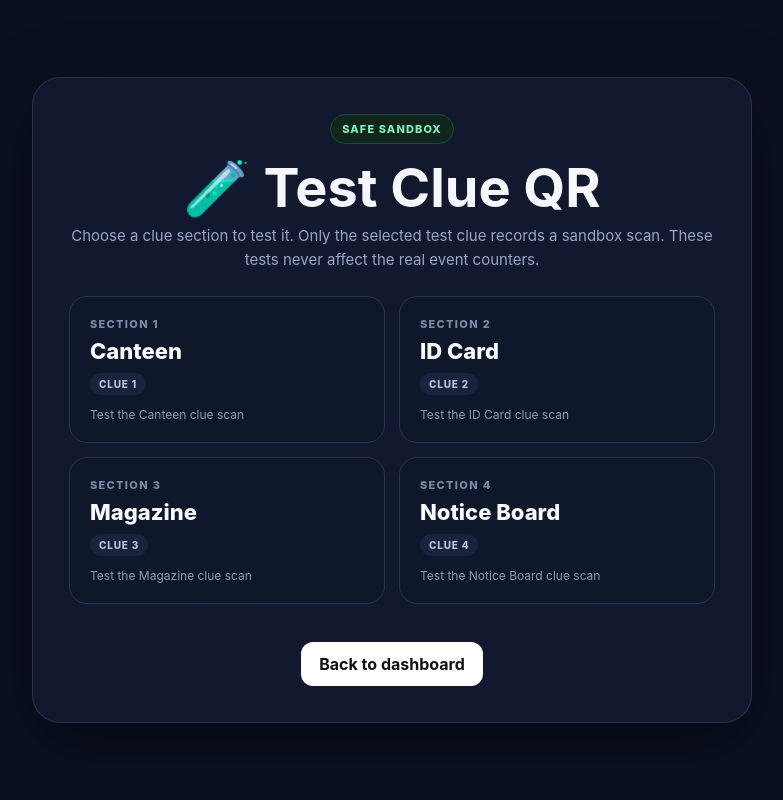
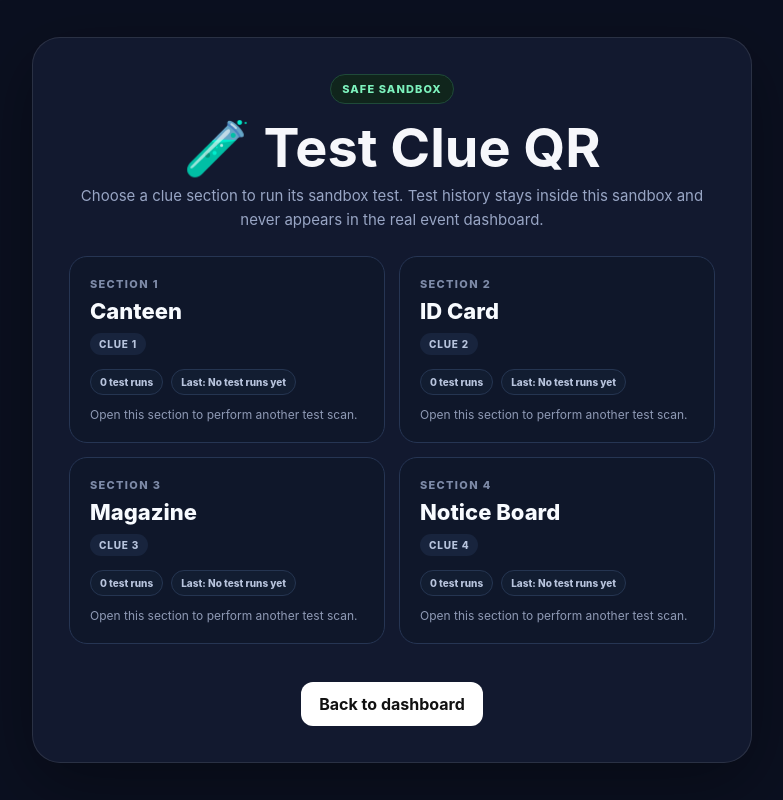
Before and after one commit to rachitskofficial-tech/treasure-hunt-server, a Flask app: page /test/clue in a window 1280 px wide. Shown: the whole page, without its empty margins (248-1031 px from the left). Run offline with Flask 3, Linux system fonts and the light colour scheme; data that the repository does not hold is empty.

Commit message:
Show test runs inside their clue sandbox sections

```diff
--- a/templates/test_clues.html
+++ b/templates/test_clues.html
@@ -1,49 +1,21 @@
 {% extends 'base.html' %}{% block content %}
 <style>
-  .test-shell { text-align:center; }
-  .test-badge { display:inline-block; padding:7px 11px; border-radius:999px; background:#10251c; border:1px solid #1f4a39; color:#7df2bd; font-size:11px; font-weight:800; letter-spacing:.1em; text-transform:uppercase; }
-  .test-title { margin:16px 0 8px; font-size:clamp(34px,7vw,54px); }
-  .test-subtitle { margin:0 auto 24px; max-width:650px; color:#98a5c4; font-size:15px; line-height:1.6; }
-  .section-grid { display:grid; grid-template-columns:repeat(2,minmax(0,1fr)); gap:14px; text-align:left; }
-  .section-card { display:block; text-decoration:none; color:#f8fbff; background:#0f172a; border:1px solid #263553; border-radius:18px; padding:20px; transition:transform .16s ease,border-color .16s ease,background .16s ease; }
-  .section-card:hover { transform:translateY(-2px); border-color:#4b658f; background:#131e35; }
-  .number { font-size:11px; color:#7e8ba8; font-weight:800; letter-spacing:.12em; text-transform:uppercase; }
-  .section-name { margin-top:7px; font-size:22px; font-weight:850; }
-  .section-keyword { margin-top:9px; display:inline-block; padding:5px 9px; border-radius:999px; background:#18243d; color:#b8c4dd; font-size:10px; font-weight:800; text-transform:uppercase; letter-spacing:.08em; }
-  .section-note { margin-top:12px; color:#8f9ab5; font-size:12px; }
-  .back { margin-top:20px; }
-  @media (max-width:650px){ .section-grid{grid-template-columns:1fr;} }
+  .test-shell{text-align:center}.test-badge{display:inline-block;padding:7px 11px;border-radius:999px;background:#10251c;border:1px solid #1f4a39;color:#7df2bd;font-size:11px;font-weight:800;letter-spacing:.1em;text-transform:uppercase}.test-title{margin:16px 0 8px;font-size:clamp(34px,7vw,54px)}.test-subtitle{margin:0 auto 24px;max-width:720px;color:#98a5c4;font-size:15px;line-height:1.6}.section-grid{display:grid;grid-template-columns:repeat(2,minmax(0,1fr));gap:14px;text-align:left}.section-card{display:block;text-decoration:none;color:#f8fbff;background:#0f172a;border:1px solid #263553;border-radius:18px;padding:20px;transition:transform .16s ease,border-color .16s ease,background .16s ease}.section-card:hover{transform:translateY(-2px);border-color:#4b658f;background:#131e35}.number{font-size:11px;color:#7e8ba8;font-weight:800;letter-spacing:.12em;text-transform:uppercase}.section-name{margin-top:7px;font-size:22px;font-weight:850}.section-keyword{margin-top:9px;display:inline-block;padding:5px 9px;border-radius:999px;background:#18243d;color:#b8c4dd;font-size:10px;font-weight:800;text-transform:uppercase;letter-spacing:.08em}.stats{display:flex;gap:8px;margin-top:14px;flex-wrap:wrap}.stat-chip{padding:6px 9px;border-radius:999px;background:#121d31;border:1px solid #253551;color:#b8c4dd;font-size:10px;font-weight:800}.section-note{margin-top:12px;color:#8f9ab5;font-size:12px}.back{margin-top:20px}@media(max-width:650px){.section-grid{grid-template-columns:1fr}}
 </style>
 <div class="test-shell">
   <div class="test-badge">Safe Sandbox</div>
   <h1 class="test-title">🧪 Test Clue QR</h1>
-  <p class="test-subtitle">Choose a clue section to test it. Only the selected test clue records a sandbox scan. These tests never affect the real event counters.</p>
-
+  <p class="test-subtitle">Choose a clue section to run its sandbox test. Test history stays inside this sandbox and never appears in the real event dashboard.</p>
   <div class="section-grid">
-    <a class="section-card" href="{{ url_for('test_clue') }}?section=1">
-      <div class="number">Section 1</div>
-      <div class="section-name">Canteen</div>
-      <span class="section-keyword">Clue 1</span>
-      <div class="section-note">Test the Canteen clue scan</div>
+    {% for section in sections %}
+    <a class="section-card" href="{{ url_for('test_clue_section', route=section.route) }}">
+      <div class="number">Section {{ section.number }}</div>
+      <div class="section-name">{{ section.keyword }}</div>
+      <span class="section-keyword">{{ section.label }}</span>
+      <div class="stats"><span class="stat-chip">{{ section.total }} test run{{ '' if section.total == 1 else 's' }}</span><span class="stat-chip">Last: {{ section.last_scan }}</span></div>
+      <div class="section-note">Open this section to perform another test scan.</div>
     </a>
-    <a class="section-card" href="{{ url_for('test_clue2') }}">
-      <div class="number">Section 2</div>
-      <div class="section-name">ID Card</div>
-      <span class="section-keyword">Clue 2</span>
-      <div class="section-note">Test the ID Card clue scan</div>
-    </a>
-    <a class="section-card" href="{{ url_for('test_clue3') }}">
-      <div class="number">Section 3</div>
-      <div class="section-name">Magazine</div>
-      <span class="section-keyword">Clue 3</span>
-      <div class="section-note">Test the Magazine clue scan</div>
-    </a>
-    <a class="section-card" href="{{ url_for('test_clue4') }}">
-      <div class="number">Section 4</div>
-      <div class="section-name">Notice Board</div>
-      <span class="section-keyword">Clue 4</span>
-      <div class="section-note">Test the Notice Board clue scan</div>
-    </a>
+    {% endfor %}
   </div>
   <div class="back"><a class="btn" href="{{ url_for('admin_dashboard') }}">Back to dashboard</a></div>
 </div>
```
